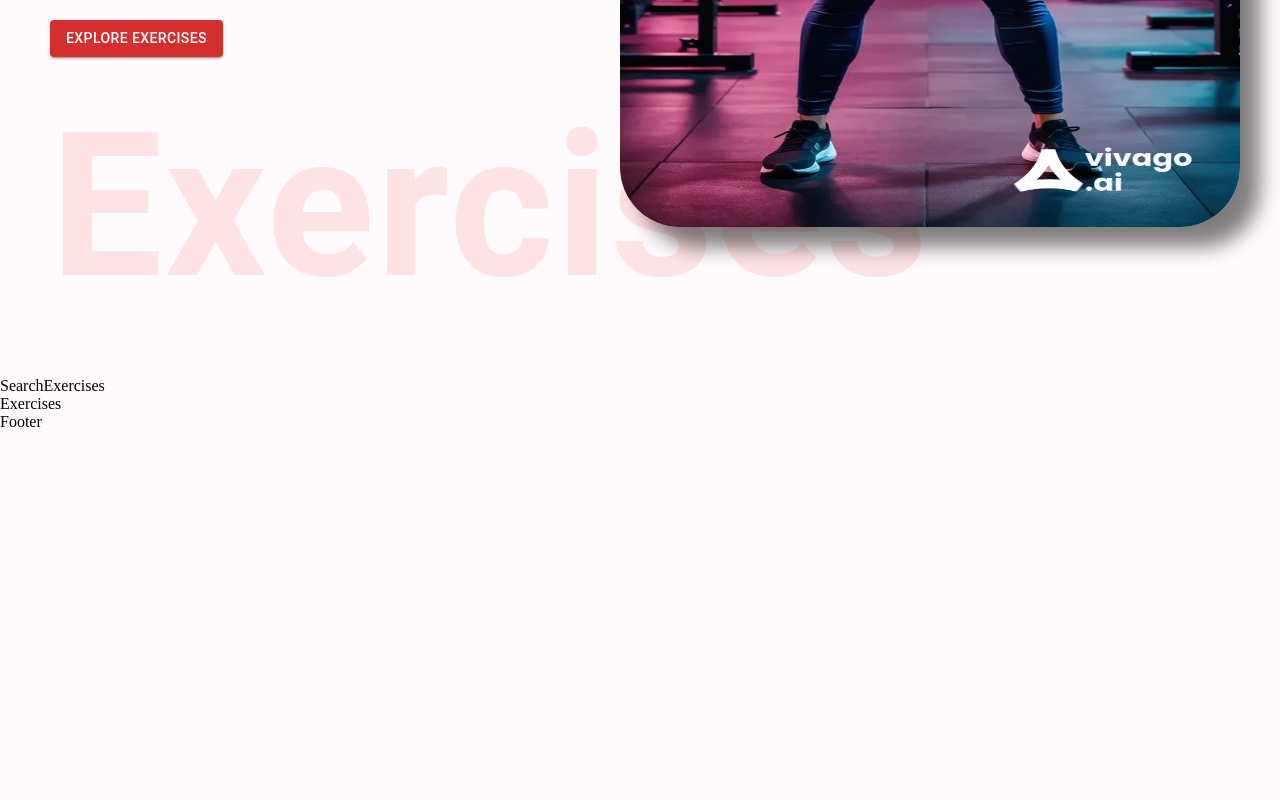
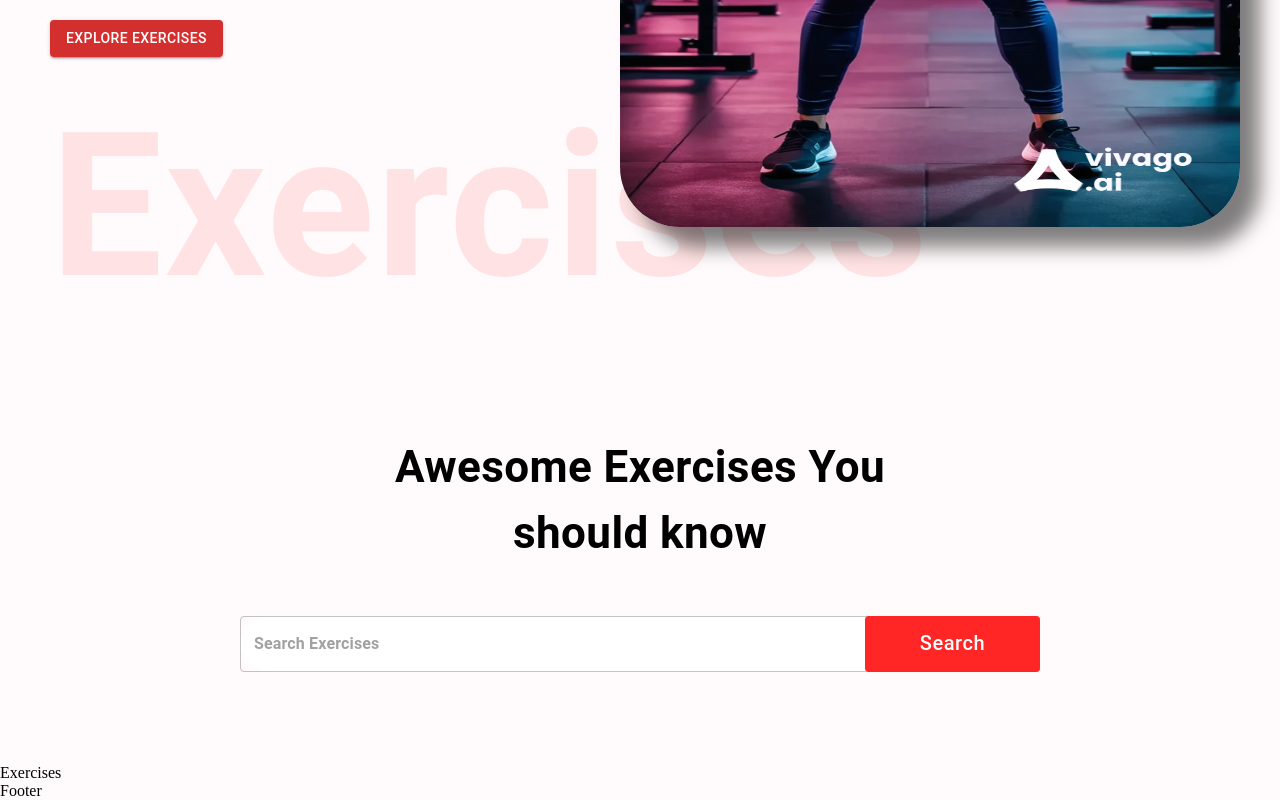
Before and after one commit to Ayush777Pal/fitnessapp, a React (Create React App) app: page / in a window 1280 px wide. Shown: the part 547-1347 px from the top of the page. Before the commit the page ends 978 px from the top, so only its background shows below. Built offline with nearby package versions, Linux system fonts and the light colour scheme.

Commit message:
search_befor_logic

```diff
--- a/src/pages/SearchExercises.js
+++ b/src/pages/SearchExercises.js
@@ -1,8 +1,46 @@
 import React from 'react'
+import { useEffect, useState } from 'react'
+import {Box, Button , Stack , TextField, Typography} from '@mui/material';
+
 
 const SearchExercises = () => {
   return (
-    <div>SearchExercises</div>
+    <Stack alignItems="center" mt="37px"
+    justifyContent="center" p="20px">
+      <Typography fontWeight={700} sx={{fontSize:{lg:'44px', xs:'30px'}}}
+      mb="50px" textAlign="center">
+        Awesome Exercises You<br/>
+        should know
+      </Typography>
+      <Box position="relative" mb="72px">
+        <TextField
+        sx={{
+          input:{fontWeight:'700', border:'none', borderRadius:'4px'},
+          width:{lg:'800px',xs:'350px'},
+          backgroundColor:'#fff',
+          borderRadius:'40px'
+        }}
+        height="76px"
+        value=""
+        onChange={(e)=>{}}
+        placeholder='Search Exercises'
+        type='text'>
+
+        </TextField>
+        <Button className='search-btn'
+        sx={{
+          bgcolor:'#FF2625',
+          color:'#fff',
+          textTransform:'none',
+          width:{lg:'175px',xs:'80px'},
+          fontSize:{lg:'20px', xs:'14px'},
+          height:'56px',
+          position:"absolute",
+          right:'0'
+        }}>Search
+        </Button>
+      </Box>
+    </Stack>
   )
 }
 
```
Also changed, not shown: 1 other file (tests, documents, lock files or other folders).
